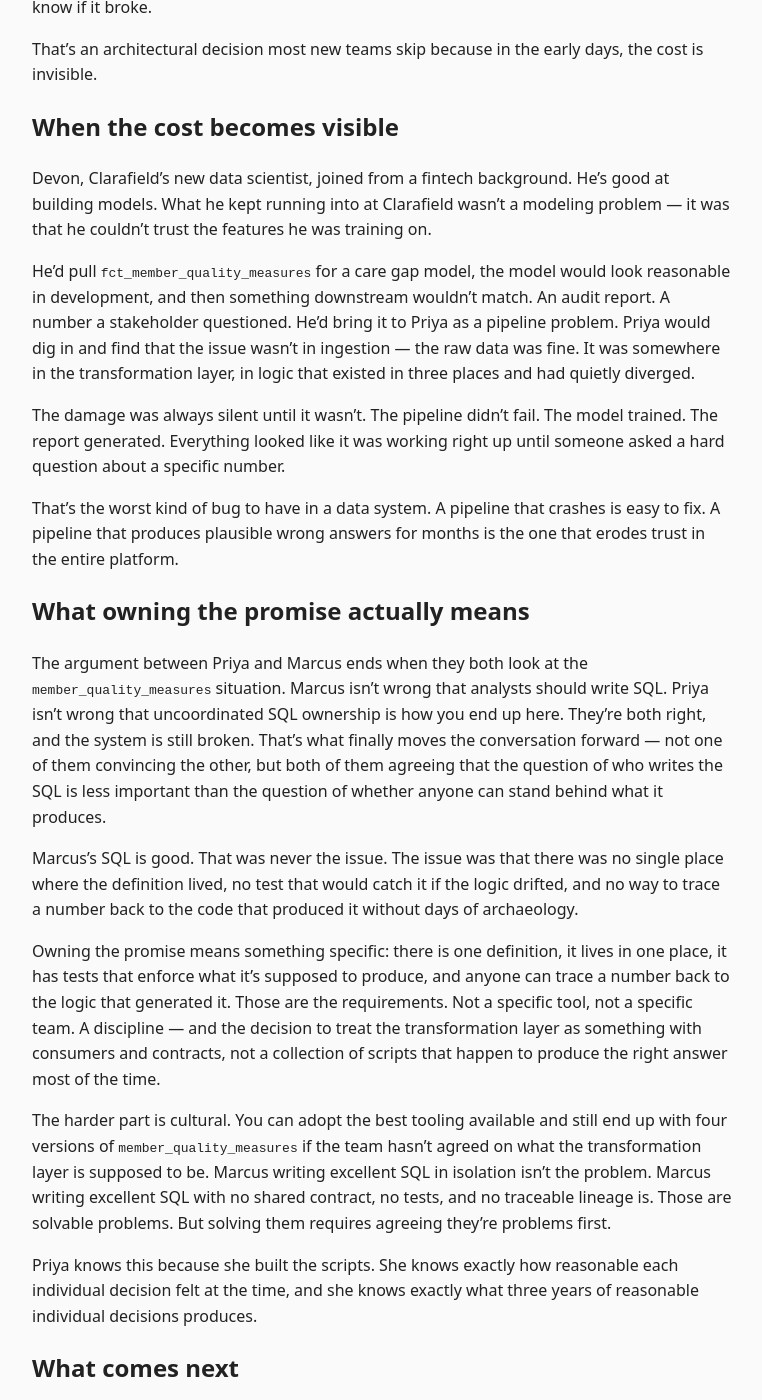
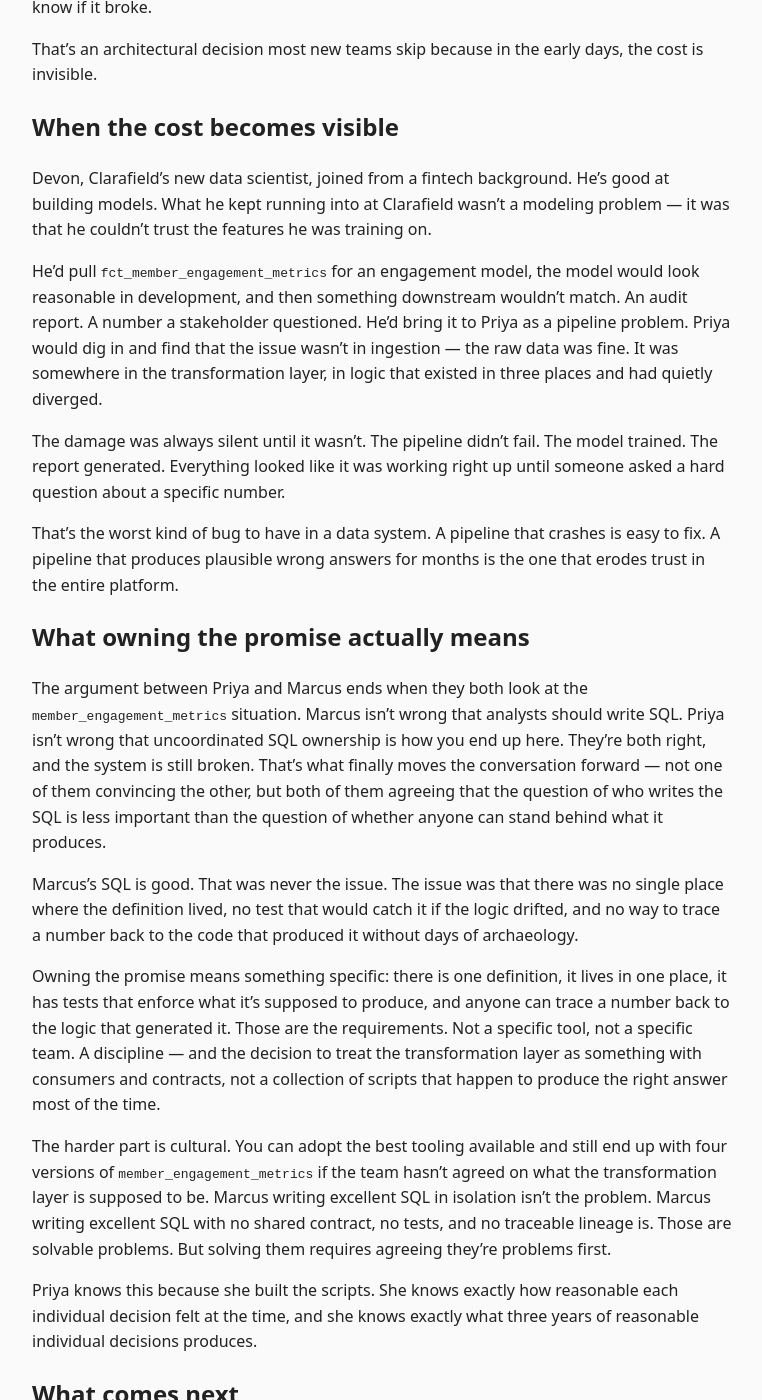
Before and after one commit to JohnSpencerTerry/wb, a Jekyll site: the page built from _articles/sql-ownership-problem.md, in a window 1280 px wide and 1400 px high, scrolled down 1284 px. Shown: the whole window, without its empty margins (258-1020 px from the left). Built offline with Jekyll 4.4.1, drawn with Linux system fonts in a browser that asks for light colours; some of the changed text lies outside the part shown.

Commit message:
updates for articles

```diff
--- a/_articles/sql-ownership-problem.md
+++ b/_articles/sql-ownership-problem.md
@@ -8,7 +8,7 @@ Priya can tell you the history of how Clarafield's transformation layer got the
 
 In the early days, the pattern made sense. An analyst needed a number, so they wrote a script and pushed the result to a table in Postgres. It worked. Then another analyst needed a slightly different version of the same number, so they wrote another script. Then an engineer needed it in a pipeline, so they wrote it again. Everyone was just solving their immediate problem.
 
-Three years later, `member_quality_measures` exists in four places. They don't agree.
+Three years later, `member_engagement_metrics` exists in four places. They don't agree.
 
 When Marcus, Clarafield's analytics lead, says analysts should own the SQL, he's not wrong exactly. The analysts do own it — several of them, independently, with no shared definition of what the output is supposed to promise. That's the problem Priya is trying to name and can't quite articulate.
 
@@ -28,7 +28,7 @@ That's an architectural decision most new teams skip because in the early days,
 
 Devon, Clarafield's new data scientist, joined from a fintech background. He's good at building models. What he kept running into at Clarafield wasn't a modeling problem — it was that he couldn't trust the features he was training on.
 
-He'd pull `fct_member_quality_measures` for a care gap model, the model would look reasonable in development, and then something downstream wouldn't match. An audit report. A number a stakeholder questioned. He'd bring it to Priya as a pipeline problem. Priya would dig in and find that the issue wasn't in ingestion — the raw data was fine. It was somewhere in the transformation layer, in logic that existed in three places and had quietly diverged.
+He'd pull `fct_member_engagement_metrics` for an engagement model, the model would look reasonable in development, and then something downstream wouldn't match. An audit report. A number a stakeholder questioned. He'd bring it to Priya as a pipeline problem. Priya would dig in and find that the issue wasn't in ingestion — the raw data was fine. It was somewhere in the transformation layer, in logic that existed in three places and had quietly diverged.
 
 The damage was always silent until it wasn't. The pipeline didn't fail. The model trained. The report generated. Everything looked like it was working right up until someone asked a hard question about a specific number.
 
@@ -36,13 +36,13 @@ That's the worst kind of bug to have in a data system. A pipeline that crashes i
 
 ## What owning the promise actually means
 
-The argument between Priya and Marcus ends when they both look at the `member_quality_measures` situation. Marcus isn't wrong that analysts should write SQL. Priya isn't wrong that uncoordinated SQL ownership is how you end up here. They're both right, and the system is still broken. That's what finally moves the conversation forward — not one of them convincing the other, but both of them agreeing that the question of who writes the SQL is less important than the question of whether anyone can stand behind what it produces.
+The argument between Priya and Marcus ends when they both look at the `member_engagement_metrics` situation. Marcus isn't wrong that analysts should write SQL. Priya isn't wrong that uncoordinated SQL ownership is how you end up here. They're both right, and the system is still broken. That's what finally moves the conversation forward — not one of them convincing the other, but both of them agreeing that the question of who writes the SQL is less important than the question of whether anyone can stand behind what it produces.
 
 Marcus's SQL is good. That was never the issue. The issue was that there was no single place where the definition lived, no test that would catch it if the logic drifted, and no way to trace a number back to the code that produced it without days of archaeology.
 
 Owning the promise means something specific: there is one definition, it lives in one place, it has tests that enforce what it's supposed to produce, and anyone can trace a number back to the logic that generated it. Those are the requirements. Not a specific tool, not a specific team. A discipline — and the decision to treat the transformation layer as something with consumers and contracts, not a collection of scripts that happen to produce the right answer most of the time.
 
-The harder part is cultural. You can adopt the best tooling available and still end up with four versions of `member_quality_measures` if the team hasn't agreed on what the transformation layer is supposed to be. Marcus writing excellent SQL in isolation isn't the problem. Marcus writing excellent SQL with no shared contract, no tests, and no traceable lineage is. Those are solvable problems. But solving them requires agreeing they're problems first.
+The harder part is cultural. You can adopt the best tooling available and still end up with four versions of `member_engagement_metrics` if the team hasn't agreed on what the transformation layer is supposed to be. Marcus writing excellent SQL in isolation isn't the problem. Marcus writing excellent SQL with no shared contract, no tests, and no traceable lineage is. Those are solvable problems. But solving them requires agreeing they're problems first.
 
 Priya knows this because she built the scripts. She knows exactly how reasonable each individual decision felt at the time, and she knows exactly what three years of reasonable individual decisions produces.
 
```
Also changed, not shown: _articles/dbt-practical-intro.md (+2 -2 lines).
